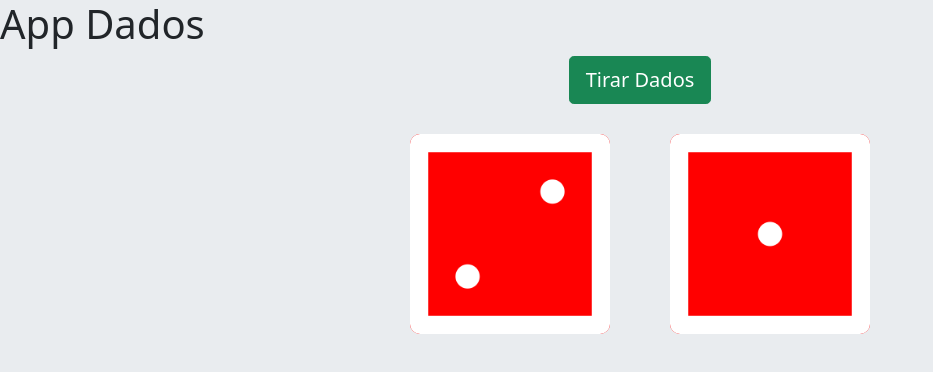
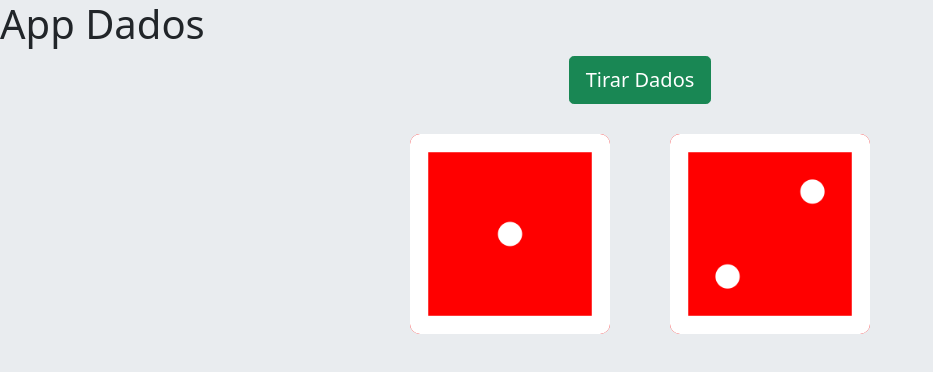
Before and after one commit to Daniel151505/Aplicacion-Dados, an Angular app in the folder Aplicacion-Dados/: page / in a window 1280 px wide. Shown: the top 372 px of the page, without its empty margins (0-933 px from the left). Built offline with nearby package versions, Linux system fonts and the light colour scheme.

Commit message:
Agregando Property Binding

```diff
--- a/Aplicacion-Dados/src/app/app.component.html
+++ b/Aplicacion-Dados/src/app/app.component.html
@@ -5,6 +5,6 @@
     Tirar Dados
   </button>
   <br>
-  <img class="img" src="../assets/images/dice2.png" alt="">
-  <img class="img" src="../assets/images/dice1.png" alt="">
+  <img class="img" [src]="dadoIzquierda" alt="">
+  <img class="img" [src]="dadoDerecha" alt="">
 </div>
```
